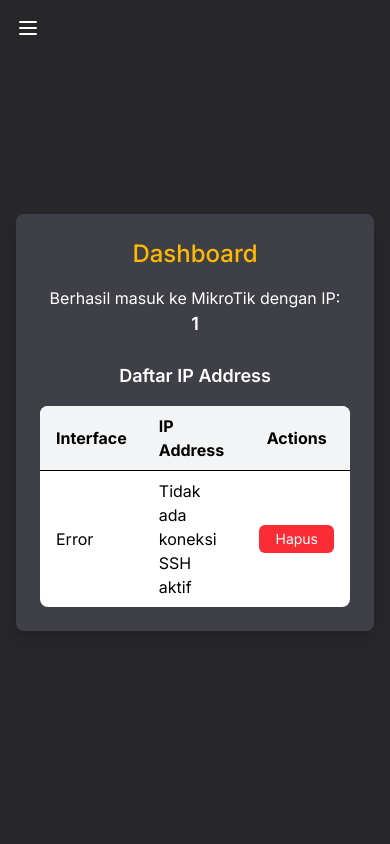
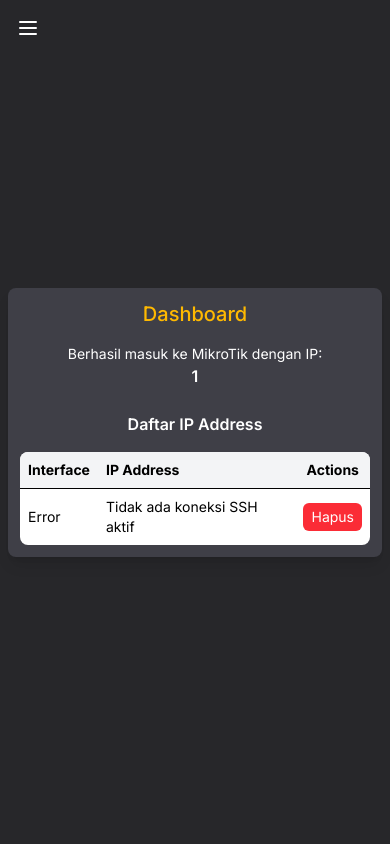
Before and after one commit to TuanBeliau/macintime, a Flask app: page /dashboard in a window 390 px wide. Run offline with Flask 3, Linux system fonts and the light colour scheme; the visitor is signed in with stand-in values (Sample User, id 1).

Commit message:
Update responsive

```diff
--- a/templates/dashboard.html
+++ b/templates/dashboard.html
@@ -51,31 +51,31 @@
     </div>
 
     <!-- Main content -->
-    <div class="lg:ml-64 p-4 min-h-screen flex items-center justify-center">
-        <div class="bg-zinc-700 p-6 rounded-lg shadow-lg w-xl max-w-4xl">
-            <h2 class="text-2xl font-medium text-center text-amber-400 mb-4">Dashboard</h2>
+    <div class="lg:ml-64 p-2 sm:p-4 min-h-screen flex items-center justify-center">
+        <div class="bg-zinc-700 p-3 sm:p-6 rounded-lg shadow-lg w-xl max-w-4xl">
+            <h2 class="text-xl sm:text-2xl font-medium text-center text-amber-400 mb-4">Dashboard</h2>
 
-            <p class="text-center text-white">Berhasil masuk ke MikroTik dengan IP:</p>
-            <p class="text-center font-semibold text-lg text-white mb-6">{{ host }}</p>
+            <p class="text-center text-white text-sm sm:text-base">Berhasil masuk ke MikroTik dengan IP:</p>
+            <p class="text-center font-semibold text-base sm:text-lg text-white mb-6">{{ host }}</p>
 
-            <h3 class="text-lg text-white font-semibold mt-6 text-center">Daftar IP Address</h3>
+            <h3 class="text-base sm:text-lg text-white font-semibold mt-6 text-center">Daftar IP Address</h3>
             <div class="overflow-x-auto mt-4">
-                <table class="min-w-full bg-white rounded-lg overflow-hidden">
+                <table class="w-full bg-white rounded-lg overflow-hidden">
                     <thead class="bg-gray-100">
                         <tr>
-                            <th class="px-4 py-2 text-left">Interface</th>
-                            <th class="px-4 py-2 text-left">IP Address</th>
-                            <th class="px-4 py-2 text-center">Actions</th>
+                            <th class="px-2 sm:px-4 py-2 text-left text-sm">Interface</th>
+                            <th class="px-2 sm:px-4 py-2 text-left text-sm">IP Address</th>
+                            <th class="px-2 sm:px-4 py-2 text-center text-sm">Actions</th>
                         </tr>
                     </thead>
                     <tbody>
                         {% for ip in ip_list %}
                         <tr class="border-t">
-                            <td class="px-4 py-2">{{ ip.interface }}</td>
-                            <td class="px-4 py-2">{{ ip.address }}</td>
-                            <td class="px-4 py-2 text-center">
+                            <td class="px-2 sm:px-4 py-2 text-sm">{{ ip.interface }}</td>
+                            <td class="px-2 sm:px-4 py-2 text-sm">{{ ip.address }}</td>
+                            <td class="px-2 sm:px-4 py-2 text-center">
                                 <form action="{{ url_for('delete_ip_route', interface=ip.interface) }}" method="POST">
-                                    <button type="submit" class="bg-red-500 hover:bg-red-600 text-white px-4 py-1 rounded-md text-sm transition-colors">
+                                    <button type="submit" class="bg-red-500 hover:bg-red-600 text-white px-2 sm:px-4 py-1 rounded-md text-sm transition-colors">
                                         Hapus
                                     </button>
                                 </form>
```
